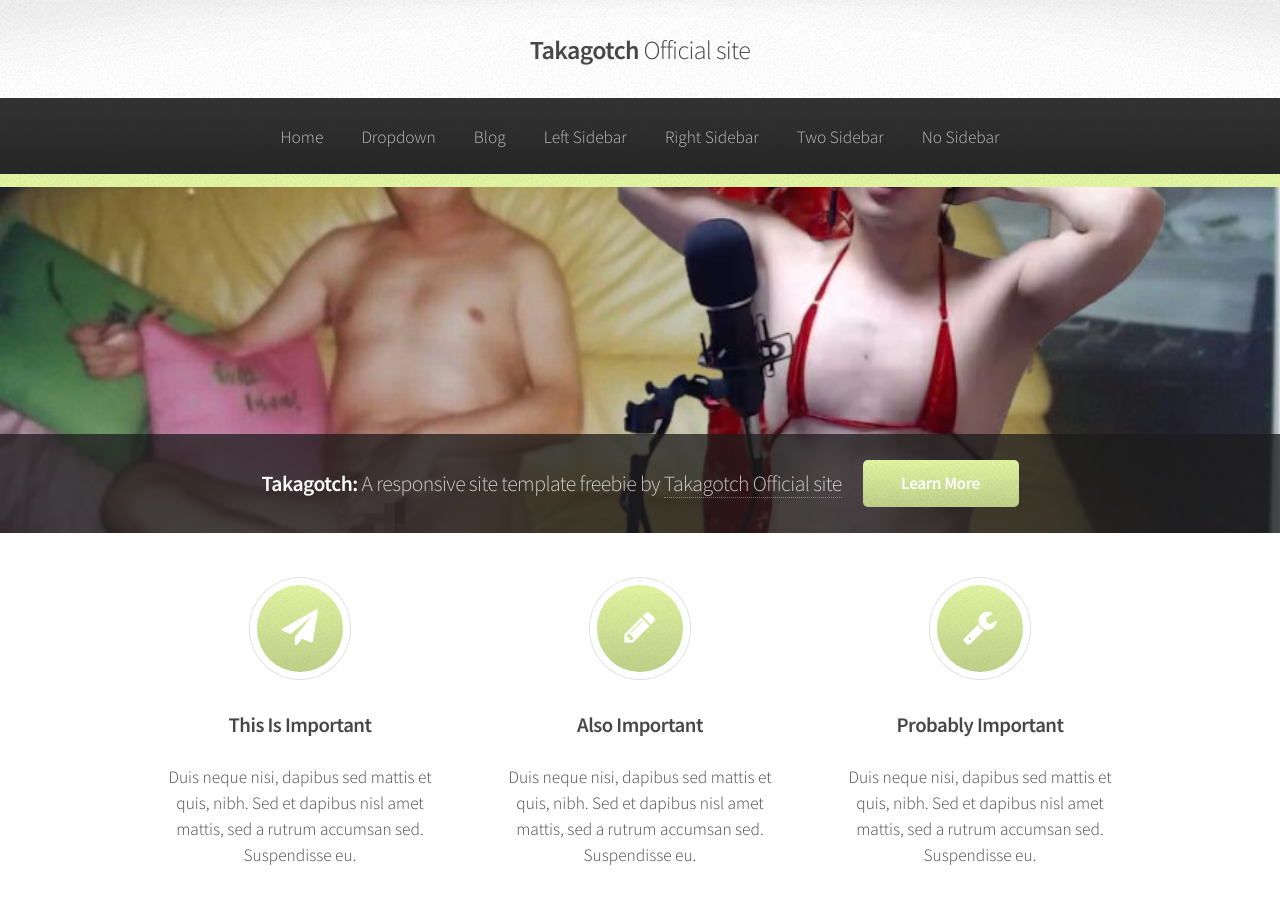
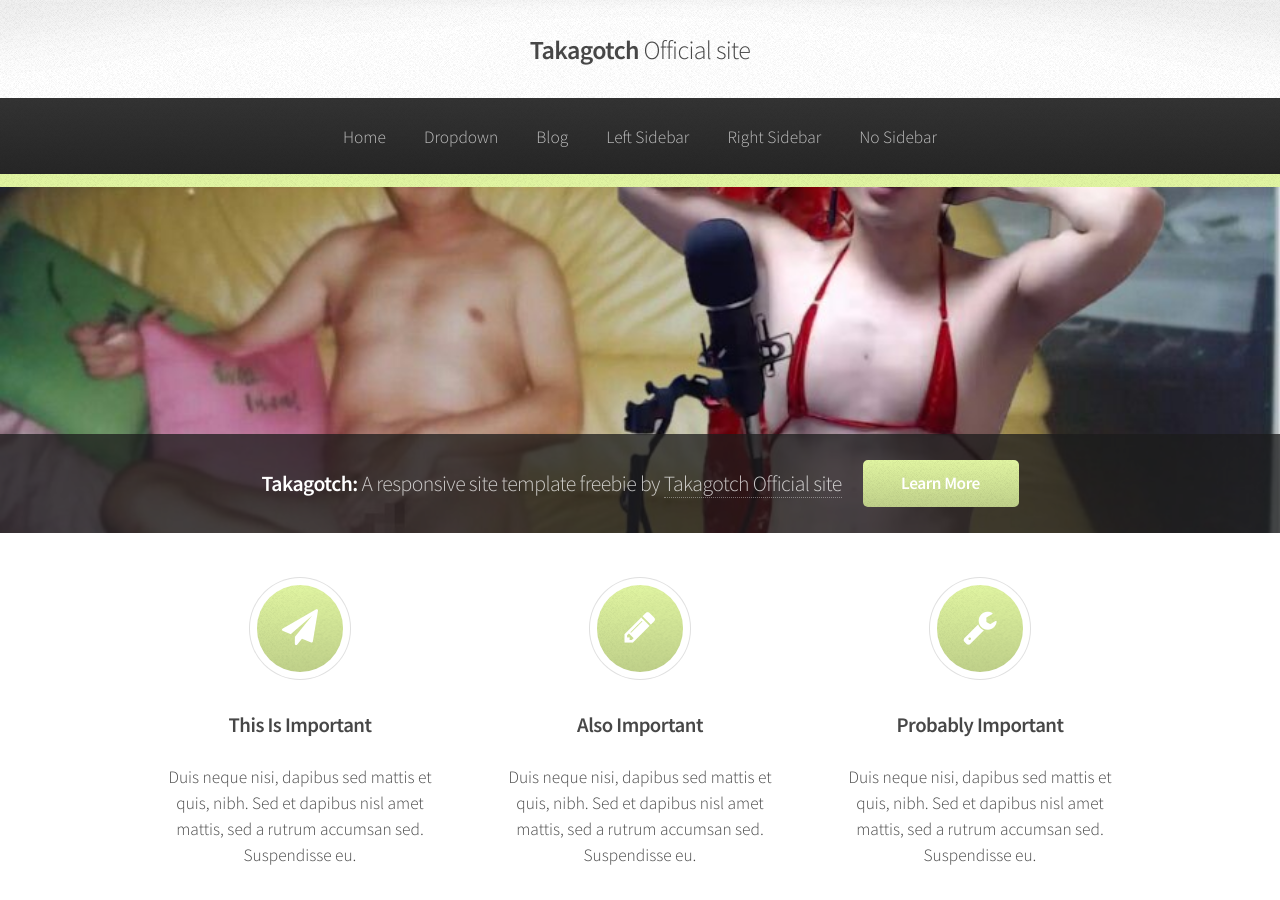
Before and after one commit to takagotch/o2360, a Jekyll site: the page built from index.html, in a window 1280 px wide and 900 px high. Built offline with Jekyll 4.4.1, drawn with Linux system fonts in a browser that asks for light colours; the list of posts is cut into pages by our own code.

Commit message:
Update header.html

```diff
--- a/_includes/header.html
+++ b/_includes/header.html
@@ -58,7 +58,7 @@
 	  <li {% if current[1] == 'blog' %}class="current"{% endif %}><a href="{{ site.baseurl }}/blog">Blog</a></li>
 	  <li {% if current[1] == 'left-sidebar.html' %}class="current"{% endif %}><a href="{{ site.baseurl }}/left-sidebar.html">Left Sidebar</a></li>
 	  <li {% if current[1] == 'right-sidebar.html' %}class="current"{% endif %}><a href="{{ site.baseurl }}/right-sidebar.html">Right Sidebar</a></li>
-	  <li {% if current[1] == 'two-sidebar.html' %}class="current"{% endif %}><a href="{{ site.baseurl }}/two-sidebar.html">Two Sidebar</a></li>
+	  <!--  <li {% if current[1] == 'two-sidebar.html' %}class="current"{% endif %}><a href="{{ site.baseurl }}/two-sidebar.html">Two Sidebar</a></li>  -->
 	  <li {% if current[1] == 'no-sidebar.html' %}class="current"{% endif %}><a href="{{ site.baseurl }}/no-sidebar.html">No Sidebar</a></li>
 	</ul>
       </nav>
```
